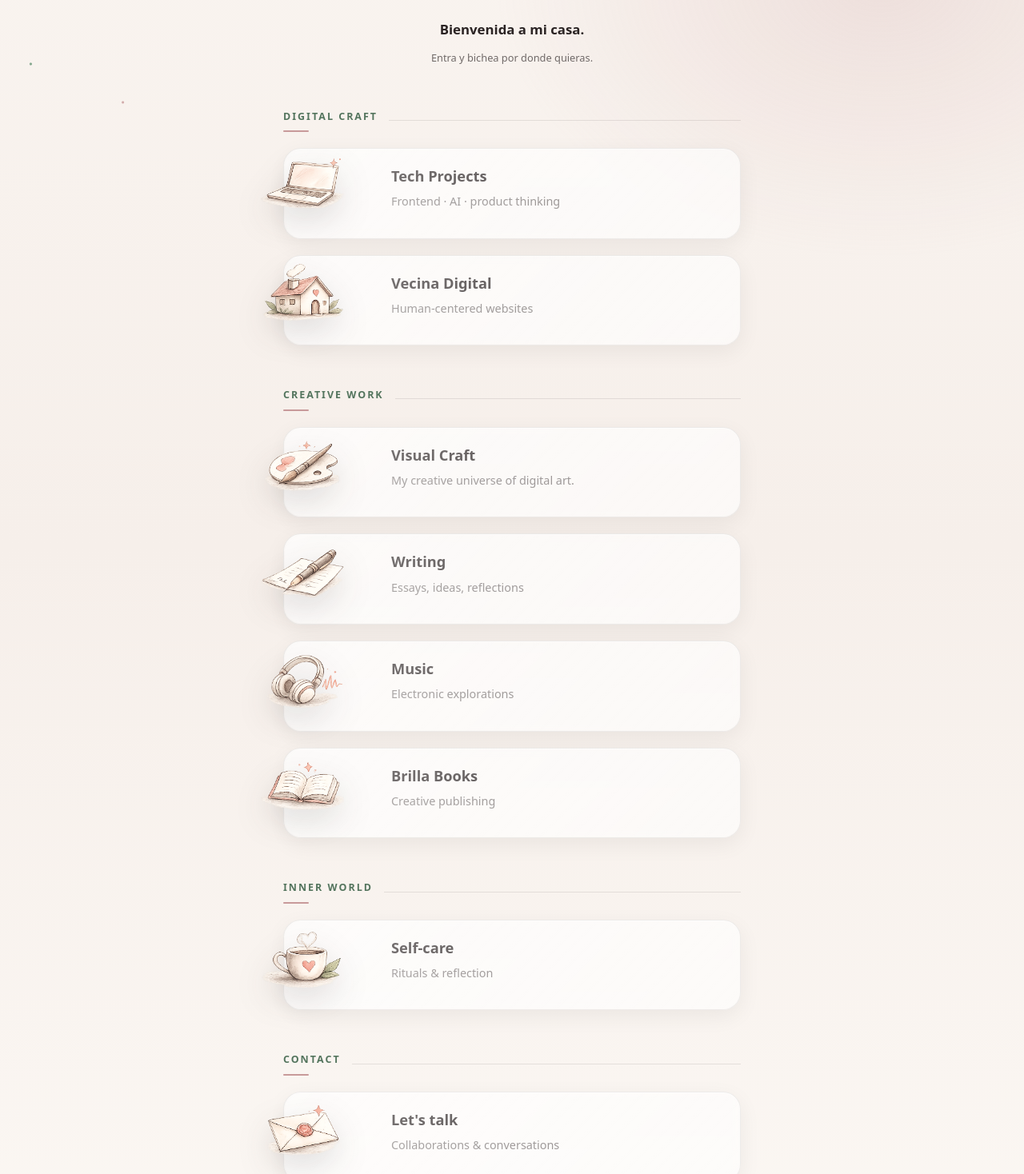
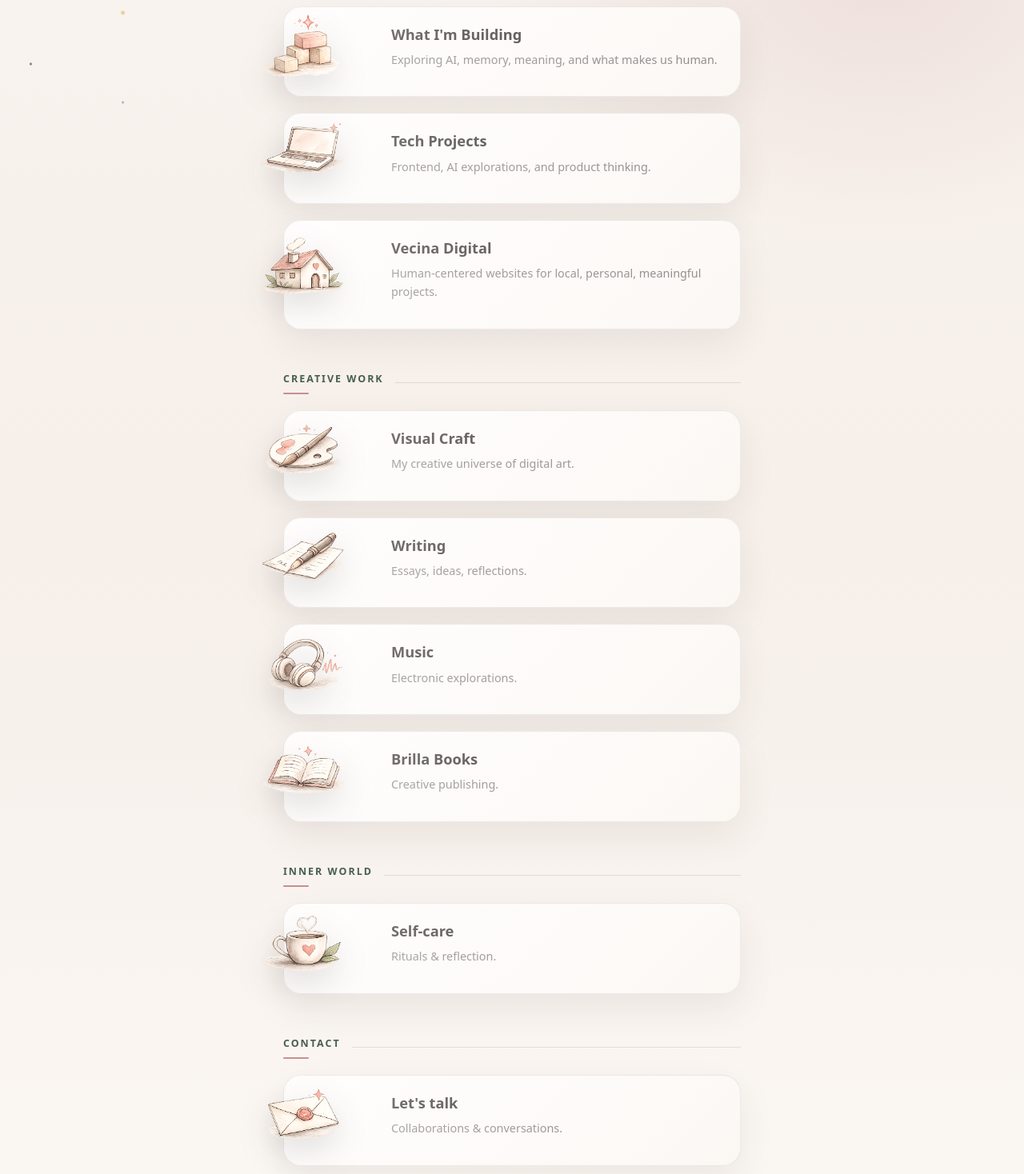
Before and after one commit to monifasol/monicahub, a Next.js app: page / in a window 1280 px wide. Shown: the part 640-2108 px from the top of the page at 80% size. Built offline with nearby package versions, Linux system fonts and the light colour scheme.

Commit message:
feat: adding What Im Building card and design improvements

```diff
--- a/src/components/hub/Header/Header.js
+++ b/src/components/hub/Header/Header.js
@@ -4,6 +4,7 @@ import Image from "next/image";
 export default function Header(){
   return (
     <header className={styles.header}>
+
       <Image
         src="/monica-portrait.png"
         alt="Monica portrait"
@@ -15,8 +16,9 @@ export default function Header(){
       <h1 className={styles.name}>Mónica Saiz</h1>
 
       <p className={styles.tagline}>
-        creación · intuición · emoción · conexión
+        creación · tecnología · sensibilidad · propósito · conexión
       </p>
+
     </header>
   );
 }
--- a/src/components/hub/Header/Header.module.css
+++ b/src/components/hub/Header/Header.module.css
@@ -1,6 +1,5 @@
 .header{
   text-align: center;
-  margin-bottom: 48px;
 }
 
 .avatar{
--- a/src/components/hub/HomeIntro/HomeIntro.js
+++ b/src/components/hub/HomeIntro/HomeIntro.js
@@ -6,10 +6,7 @@ export default function HomeIntro() {
       <p className={styles.intro} aria-label="Intro">
         Aquí conviven la tecnología, la sensibilidad
         y las cosas hechas con intención.<br />
-
-        Me gustan las cosas que se entienden sin explicarse.<br />
-        Trabajo mejor cuando hay silencio y sentido.<br />
-        Creo proyectos para personas, no para métricas.<br /><br />
+        Me interesa especialmente el cruce entre IA, memoria, significado y experiencia humana.
       </p>
 
       <div className={styles.introEnd}></div>
--- a/src/components/hub/HubPage/HubPage.js
+++ b/src/components/hub/HubPage/HubPage.js
@@ -10,25 +10,35 @@ export default function HubPage() {
   return (
     <main className={styles.hubPage}>
 
-      <div className={styles.topBotanical} aria-hidden="true"></div>
+      {/* <div className={styles.topBotanical} aria-hidden="true"></div> */}
 
-      <div className={styles.hubPageContent} aria-hidden="true">
+      <div className={styles.constellation} aria-hidden="true"></div>
+
+      <div className={styles.hubPageContent}>
 
         <Header />
 
         <HomeIntro />
 
-        <Section title="Digital Craft">
+        <Section title="Human-centered Technology">
+          <LinkCard
+            title="What I'm Building"
+            description="Exploring AI, memory, meaning, and what makes us human."
+            // description="Exploring the space where technology meets meaning // also great"
+            href="/building"
+            illustration="/illustrations/creating.png"
+          />
+
           <LinkCard
             title="Tech Projects"
-            description="Frontend · AI · product thinking"
+            description="Frontend, AI explorations, and product thinking."
             href="/tech"
             illustration="/illustrations/tech.png"
           />
 
           <LinkCard
             title="Vecina Digital"
-            description="Human-centered websites"
+            description="Human-centered websites for local, personal, meaningful projects."
             href="https://vecinadigital.com"
             illustration={"/illustrations/vecina.png"}
           />
@@ -50,21 +60,21 @@ export default function HubPage() {
 
           <LinkCard
             title="Writing"
-            description="Essays, ideas, reflections"
+            description="Essays, ideas, reflections."
             href="https://medium.com/@monifasol"
             illustration={"/illustrations/writing.png"}
           />
 
           <LinkCard
             title="Music"
-            description="Electronic explorations"
+            description="Electronic explorations."
             href="#"
             illustration={"/illustrations/music.png"}
           />
 
           <LinkCard
             title="Brilla Books"
-            description="Creative publishing"
+            description="Creative publishing."
             href="https://brillabooks.com"
             illustration={"/illustrations/brilla.png"}
           />
@@ -75,7 +85,7 @@ export default function HubPage() {
 
           <LinkCard
             title="Self-care"
-            description="Rituals & reflection"
+            description="Rituals & reflection."
             href="https://monicasaiz.ringana.com/"
             illustration={"/illustrations/selfcare.png"}
           />
@@ -86,7 +96,7 @@ export default function HubPage() {
 
           <LinkCard
             title="Let's talk"
-            description="Collaborations & conversations"
+            description="Collaborations & conversations."
             href="#"
             illustration={"/illustrations/contact.png"}
           />
--- a/src/components/hub/HubPage/HubPage.module.css
+++ b/src/components/hub/HubPage/HubPage.module.css
@@ -1,16 +1,22 @@
+
 .hubPage {
   /* hub page variables */
-  --bg: #F6EFEA;
-  --card: #FFFFFF;
-  --accent: #C89A9A;
+  --bg: #F7F0EB;
+  --card: #FFFDFC;
+
+  --accent: #C98F91;
   --accent-soft: #E7C4C4;
-  --accent-contrast: #6F9A7C;
+  --accent-contrast: #5F7D6A;
+
+  --moon-blue: #8FA9C6;
+  --soft-gold: #D8B56D;
+
   --ink: #2A2323;
   --muted: #6E6161;
-  --line: rgba(42,35,35,0.10);
 
+  --line: rgba(42, 35, 35, 0.11);
   --radius: 18px;
-  --shadow: 0 6px 18px rgba(42,35,35,0.06);
+  --shadow: 0 18px 45px rgba(60, 45, 40, 0.08);
 
   /* Take the accent color and mix 25% black into it, so: 75% green 25% black */
   --accent-contrast-dark: color-mix(in srgb, var(--accent-contrast) 75%, black);
@@ -42,15 +48,31 @@
   background:
     radial-gradient(circle at 12% 22%, var(--accent) 0 1.2px, transparent 3px),
     radial-gradient(circle at 78% 18%, var(--accent) 0 1px, transparent 2px),
-    radial-gradient(circle at 88% 62%, var(--accent) 0 1.4px, transparent 3px),
-    radial-gradient(circle at 12% 96%, var(--accent) 0 1px, transparent 2px),
-    radial-gradient(circle at 2% 46%, var(--accent) 0 1.2px, transparent 3px),
+    radial-gradient(circle at 88% 62%, var(--soft-gold) 0 1.4px, transparent 3px),
+    radial-gradient(circle at 12% 96%, var(--moon-blue) 0 1px, transparent 2px),
+    radial-gradient(circle at 2% 46%, var(--soft-gold) 0 1.2px, transparent 3px),
 
     radial-gradient(circle at 20% 32%, var(--accent-contrast) 0 1.2px, transparent 2px),
-    radial-gradient(circle at 97% 45%, var(--accent-contrast) 0 1px, transparent 3px),
+    radial-gradient(circle at 97% 45%, var(--moon-blue) 0 1px, transparent 3px),
     radial-gradient(circle at 90% 24%, var(--accent-contrast) 0 1.4px, transparent 2px),
-    radial-gradient(circle at 8% 76%, var(--accent-contrast) 0 1px, transparent 3px),
+    radial-gradient(circle at 8% 76%, var(--soft-gold) 0 1px, transparent 3px),
     radial-gradient(circle at 3% 90%, var(--accent-contrast) 0 1.2px, transparent 2px);
+}
+
+.constellation {
+  position: fixed;
+  inset: 0;
+  pointer-events: none;
+  z-index: 0;
+  opacity: 0.55;
+
+  background:
+    radial-gradient(circle at 8% 18%, var(--accent) 0 2px, transparent 3px),
+    radial-gradient(circle at 18% 42%, var(--soft-gold) 0 2px, transparent 3px),
+    radial-gradient(circle at 82% 14%, var(--moon-blue) 0 2px, transparent 3px),
+    radial-gradient(circle at 92% 58%, var(--accent-soft) 0 2px, transparent 3px),
+    radial-gradient(circle at 12% 82%, var(--soft-gold) 0 2px, transparent 3px),
+    radial-gradient(circle at 78% 78%, var(--accent) 0 2px, transparent 3px);
 }
 
 .hubPage .topBotanical {
@@ -64,6 +86,8 @@
   height: clamp(48px, 6vw, 64px);
   background-size: auto clamp(48px, 6vw, 60px);
   margin-top: -4px; /* slight overlap to hide any gap at the top */
+
+  display: none;
 }
 
 /* make sure your app content is above dots */
@@ -73,5 +97,5 @@
   position: relative;
   max-width: 620px;
   margin: auto;
-  padding: 70px 24px;
+  padding: 40px 24px;
 }
--- a/src/components/hub/LinkCard/LinkCard.module.css
+++ b/src/components/hub/LinkCard/LinkCard.module.css
@@ -12,23 +12,19 @@
   text-decoration: none;
   border-radius: 22px;
 
-  background: rgba(255,255,255,0.55);
-  /* background: rgba(255,255,255,0.65); */
+  background: linear-gradient(135deg, #fffdfc 0%, #fbf7f3 100%);
   backdrop-filter: blur(4px);
-  border: 1px solid rgba(0,0,0,0.06);
-
+  border: 1px solid rgba(47, 41, 41, 0.08);
+  box-shadow: 0 18px 45px rgba(60, 45, 40, 0.08);
   transition: transform .15s ease, box-shadow .15s ease;
-
-  box-shadow:
-    0 1px 0 rgba(255,255,255,0.6) inset,
-    0 8px 28px rgba(0,0,0,0.06);
 }
 
 .card:hover {
   transform: translateY(-3px);
-  box-shadow: 0 14px 35px rgba(0,0,0,0.08);
-  border-color: color-mix(in srgb, var(--accent) 65%, transparent);
+  border-color: rgba(143, 169, 198, 0.45);
+  box-shadow: 0 24px 60px rgba(95, 125, 106, 0.14);
 }
+
 .card:hover .illustration img{
     transform: scale(1.04);
 }
@@ -37,7 +33,6 @@
   outline: 2px solid var(--accent-contrast);
   outline-offset: 4px;
 }
-
 
 .card::before{
   content:"";
```
Also changed, not shown: public/illustrations/creating.png (added).
